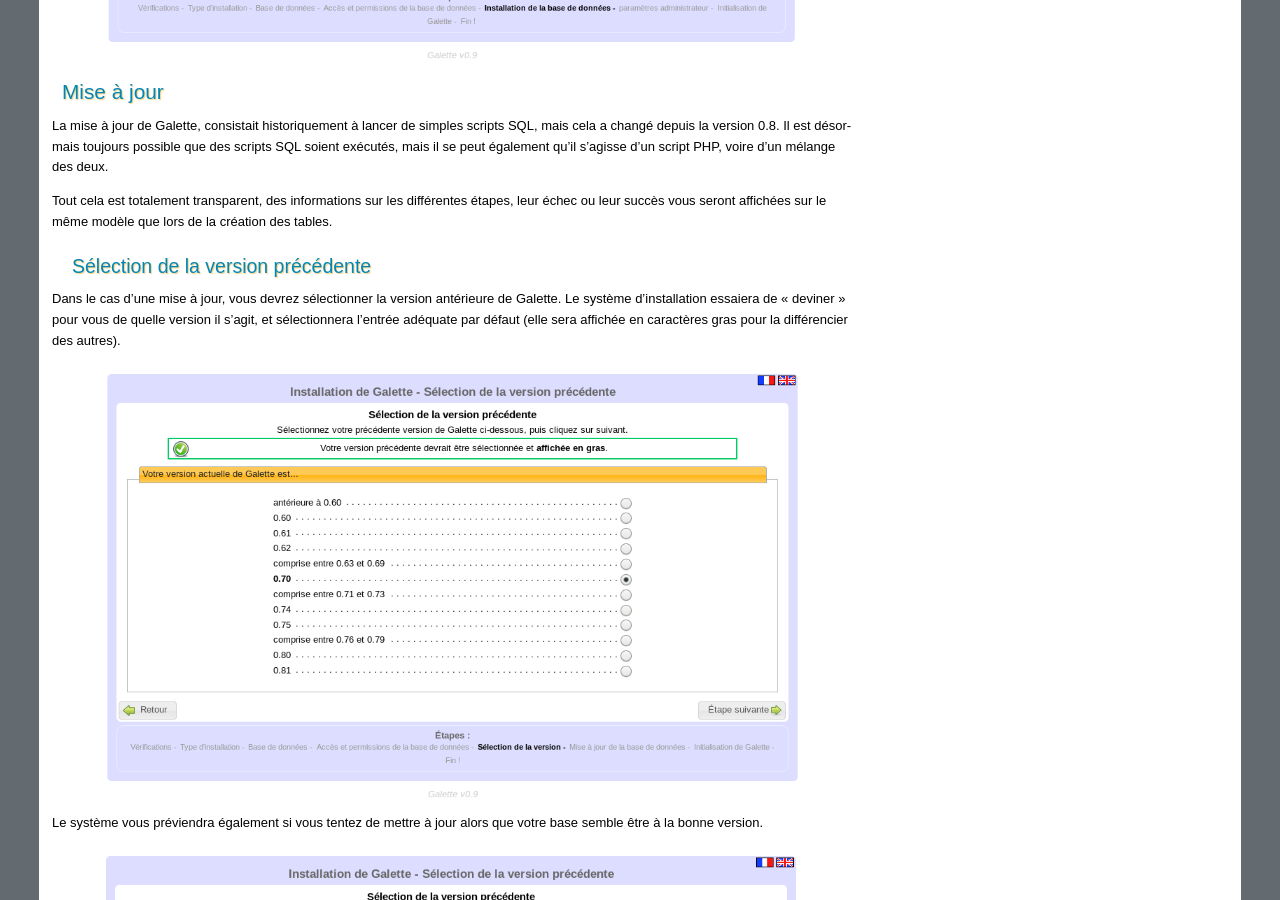
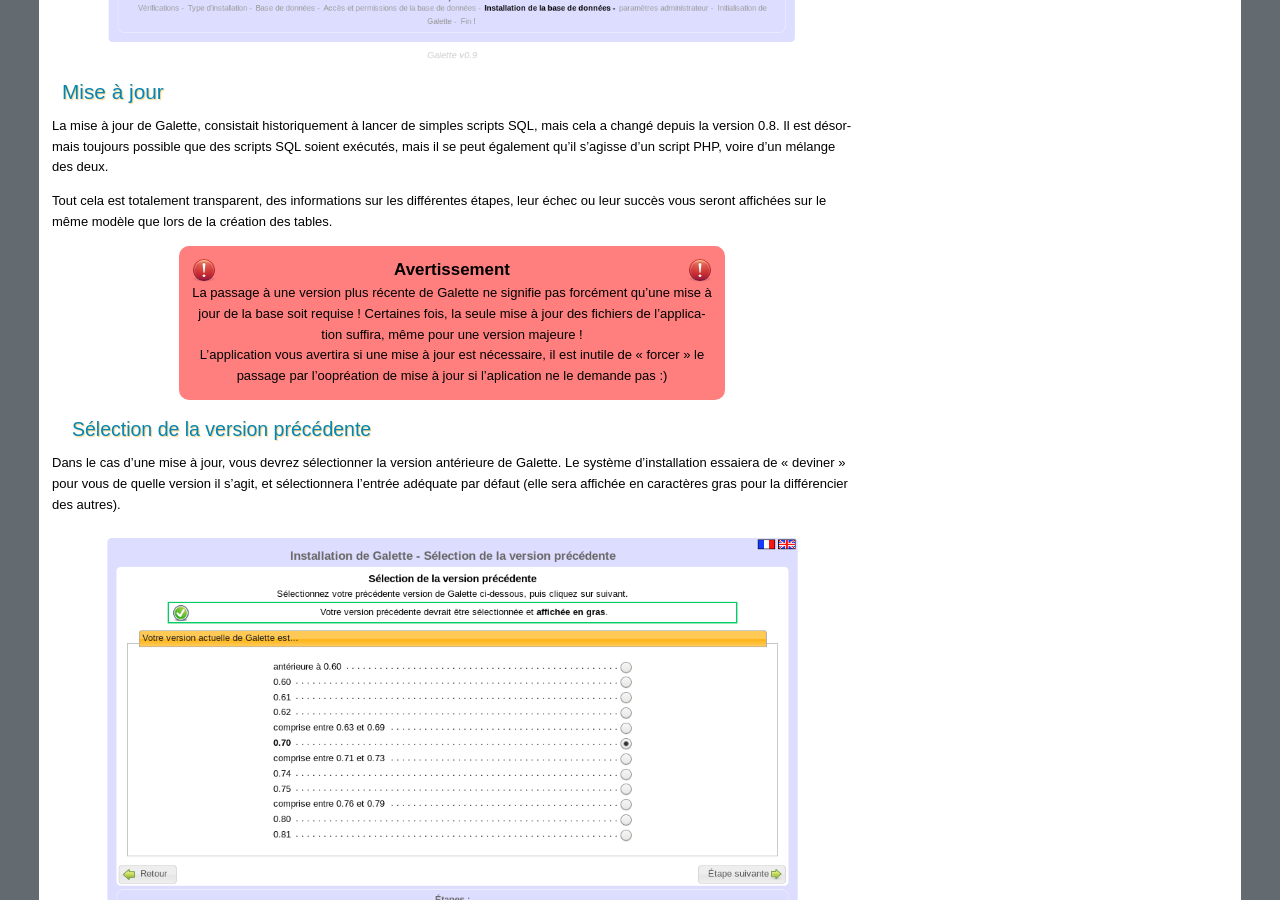
Before and after one commit to galette/galettedoc, a Sphinx documentation site: the page built from source/installation/galette.rst, in a window 1280 px wide and 900 px high, scrolled down 4580 px. Built offline with Sphinx 7.4.7, drawn with Linux system fonts in a browser that asks for light colours.

Commit message:
Note sur la mise à jour

```diff
--- a/source/installation/galette.rst
+++ b/source/installation/galette.rst
@@ -135,6 +135,13 @@
 
 Tout cela est totalement transparent, des informations sur les différentes étapes, leur échec ou leur succès vous seront affichées sur le même modèle que lors de la création des tables.
 
+.. warning::
+
+   La passage à une version plus récente de Galette ne signifie pas forcément qu'une mise à jour de la base soit requise ! Certaines fois, la seule mise à jour des fichiers de l'application suffira, même pour une version majeure !
+
+   L'application vous avertira si une mise à jour est nécessaire, il est inutile de "forcer" le passage par l'oopréation de mise à jour si l'aplication ne le demande pas :)
+
+
 Sélection de la version précédente
 ----------------------------------
 
```
